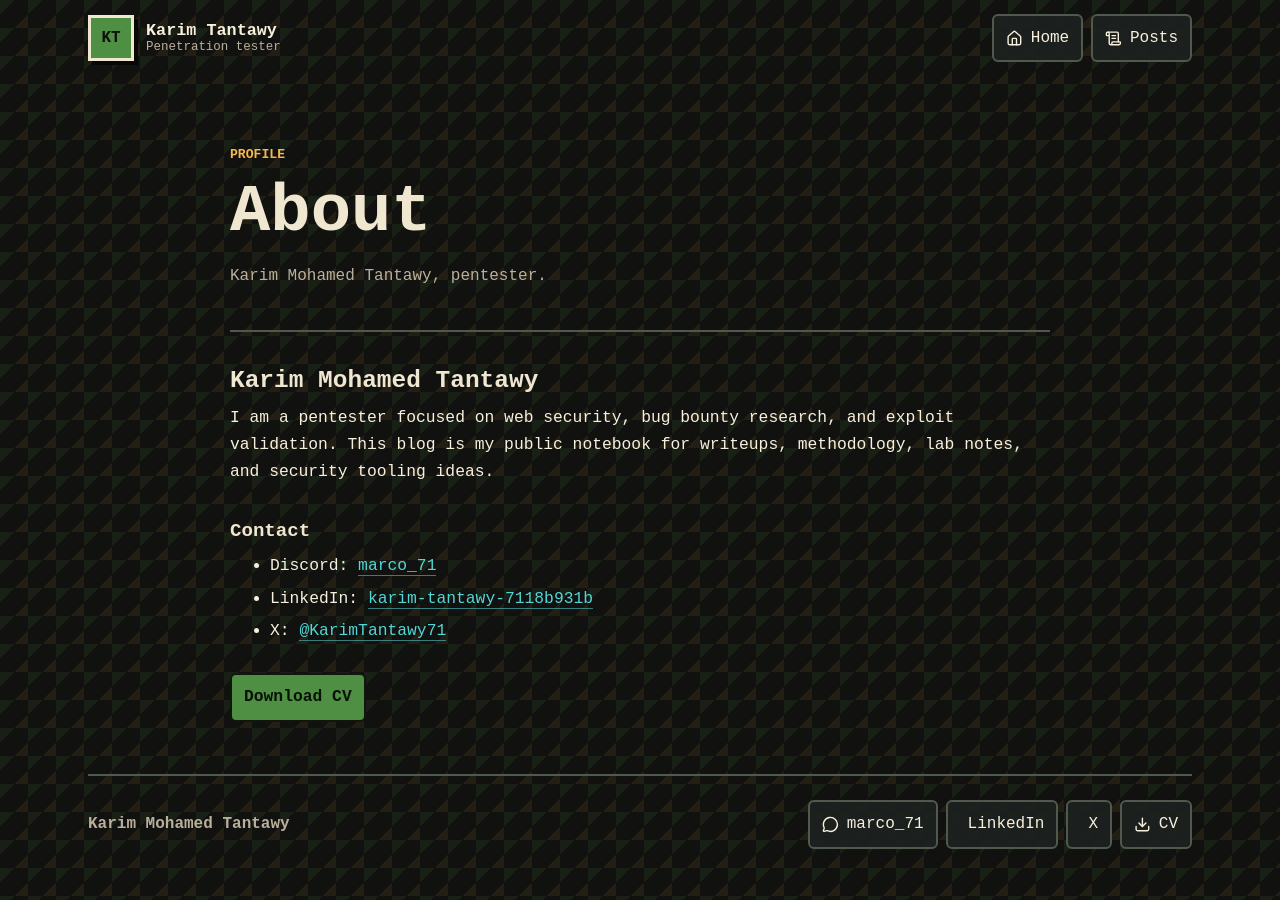
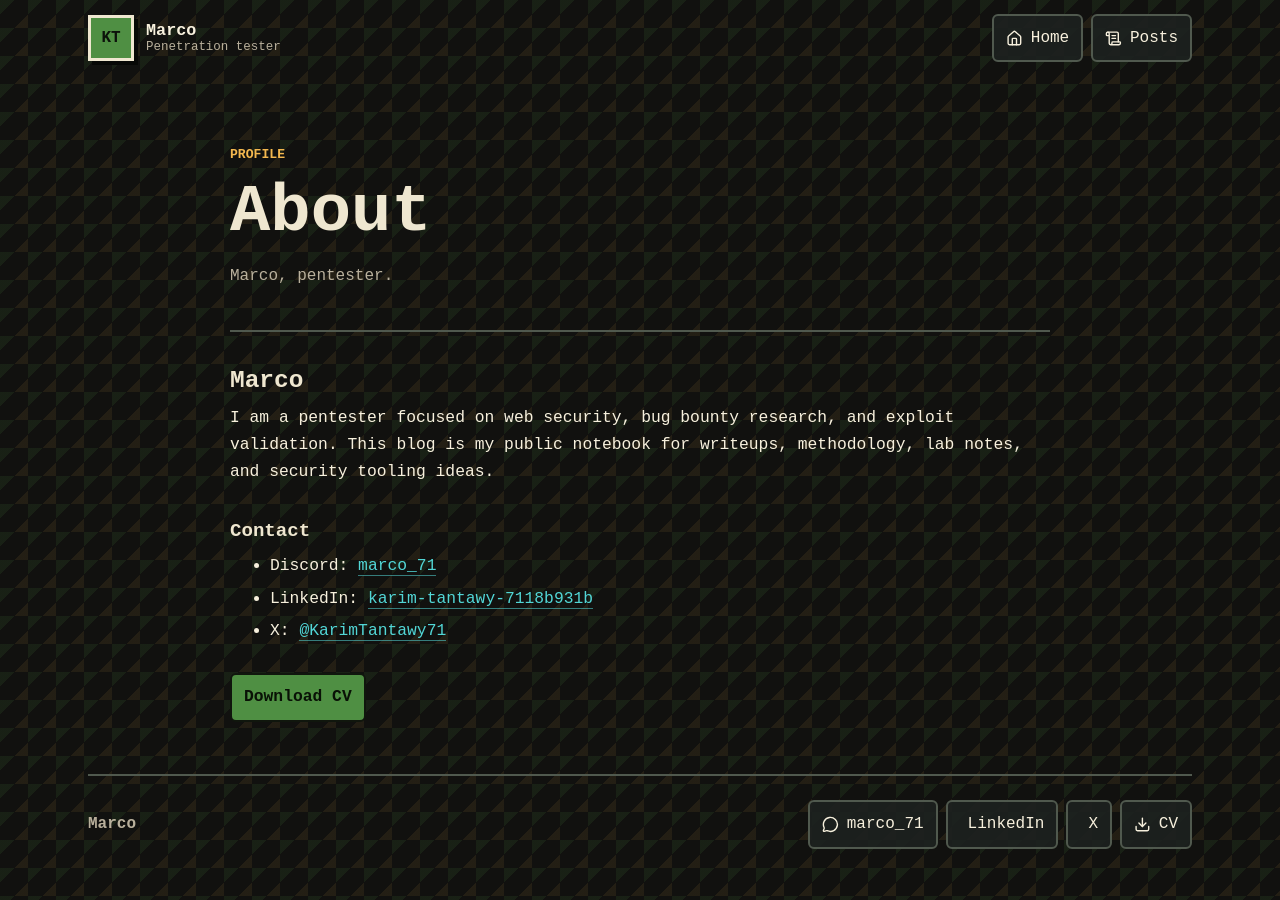
Before and after one commit to KarimTantawey/KarimTantawey.github.io, a Jekyll site: the page built from about.md, in a window 1280 px wide. Built offline with Jekyll 4.4.1, drawn with Linux system fonts in a browser that asks for light colours; nearby versions of some CDN libraries.

Commit message:
Rename blog identity to Marco

```diff
--- a/_config.yml
+++ b/_config.yml
@@ -1,5 +1,5 @@
-title: "Karim Tantawy"
-description: "Personal blog of Karim Mohamed Tantawy."
+title: "Marco"
+description: "Personal blog of Marco."
 lang: "en"
 timezone: "Etc/UTC"
 
@@ -9,7 +9,7 @@
 baseurl: ""
 
 author:
-  name: "Karim Mohamed Tantawy"
+  name: "Marco"
   role: "Pentester"
   discord: "marco_71"
   discord_url: "https://discord.com/users/414756858935377921"
@@ -35,7 +35,7 @@
       type: "posts"
     values:
       layout: "post"
-      author: "Karim Mohamed Tantawy"
+      author: "Marco"
 
 exclude:
   - README.md
--- a/_layouts/default.html
+++ b/_layouts/default.html
@@ -53,7 +53,7 @@
           <i data-lucide="x" aria-hidden="true"></i>
         </button>
         <p class="pixel-kicker">About</p>
-        <h2 id="about-title">Karim Mohamed Tantawy</h2>
+        <h2 id="about-title">Marco</h2>
         <p>
           Pentester focused on web security, bug bounty research, exploit validation, and clean technical writeups.
         </p>
--- a/about.md
+++ b/about.md
@@ -3,10 +3,10 @@
 title: About
 permalink: /about/
 kicker: Profile
-description: "Karim Mohamed Tantawy, pentester."
+description: "Marco, pentester."
 ---
 
-## Karim Mohamed Tantawy
+## Marco
 
 I am a pentester focused on web security, bug bounty research, and exploit validation. This blog is my public notebook for writeups, methodology, lab notes, and security tooling ideas.
 
--- a/index.html
+++ b/index.html
@@ -7,7 +7,7 @@
   <img src="{{ '/assets/img/pixel-security-banner.png' | relative_url }}" alt="Pixel art cybersecurity workstation in a blocky cave server room">
   <div class="hero-copy">
     <p class="pixel-kicker">Personal Blog</p>
-    <h1>Karim Mohamed Tantawy</h1>
+    <h1>Marco</h1>
     <p>
       A personal security blog for practical web exploitation notes, bug bounty research, lab writeups, and tooling ideas.
     </p>
```
Also changed, not shown: README.md.
